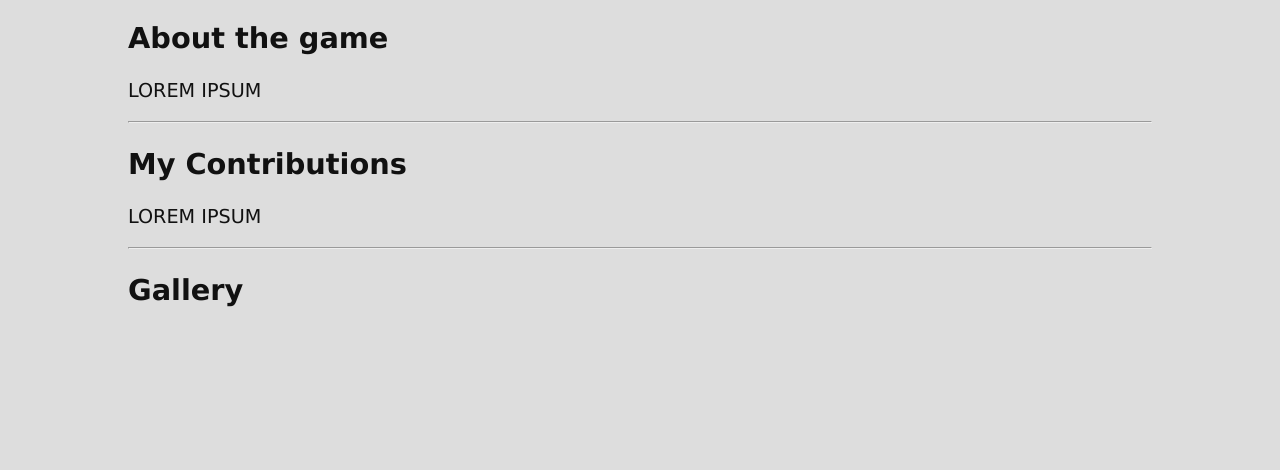
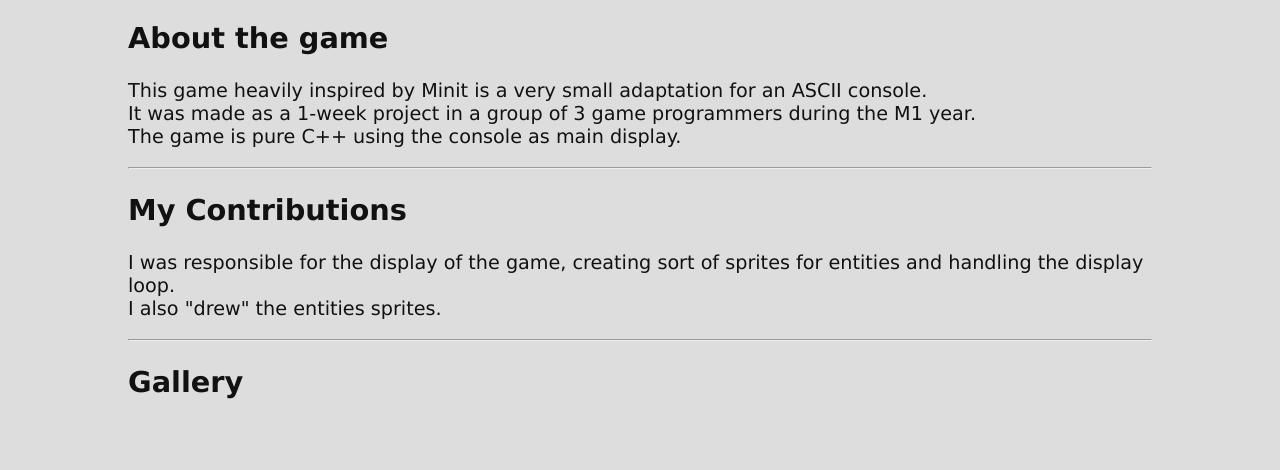
Before and after one commit to coco3167/coco3167.github.io, a plain HTML site: page projects-pages/minit-ascii.html in a window 1280 px wide. Shown: the part 286-756 px from the top of the page. Drawn offline with Linux system fonts and the light colour scheme.

Commit message:
Minit ASCII finished

```diff
--- a/projects-pages/minit-ascii.html
+++ b/projects-pages/minit-ascii.html
@@ -41,7 +41,9 @@
             About the game
         </h2>
         <p>
-            LOREM IPSUM
+            This game heavily inspired by Minit is a very small adaptation for an ASCII console.<br>
+            It was made as a 1-week project in a group of 3 game programmers during the M1 year.<br>
+            The game is pure C++ using the console as main display.
         </p>
 
         <hr>
@@ -50,7 +52,8 @@
             My Contributions
         </h2>
         <p>
-            LOREM IPSUM
+            I was responsible for the display of the game, creating sort of sprites for entities and handling the display loop.<br>
+            I also "drew" the entities sprites.
         </p>
 
         <hr>
```
